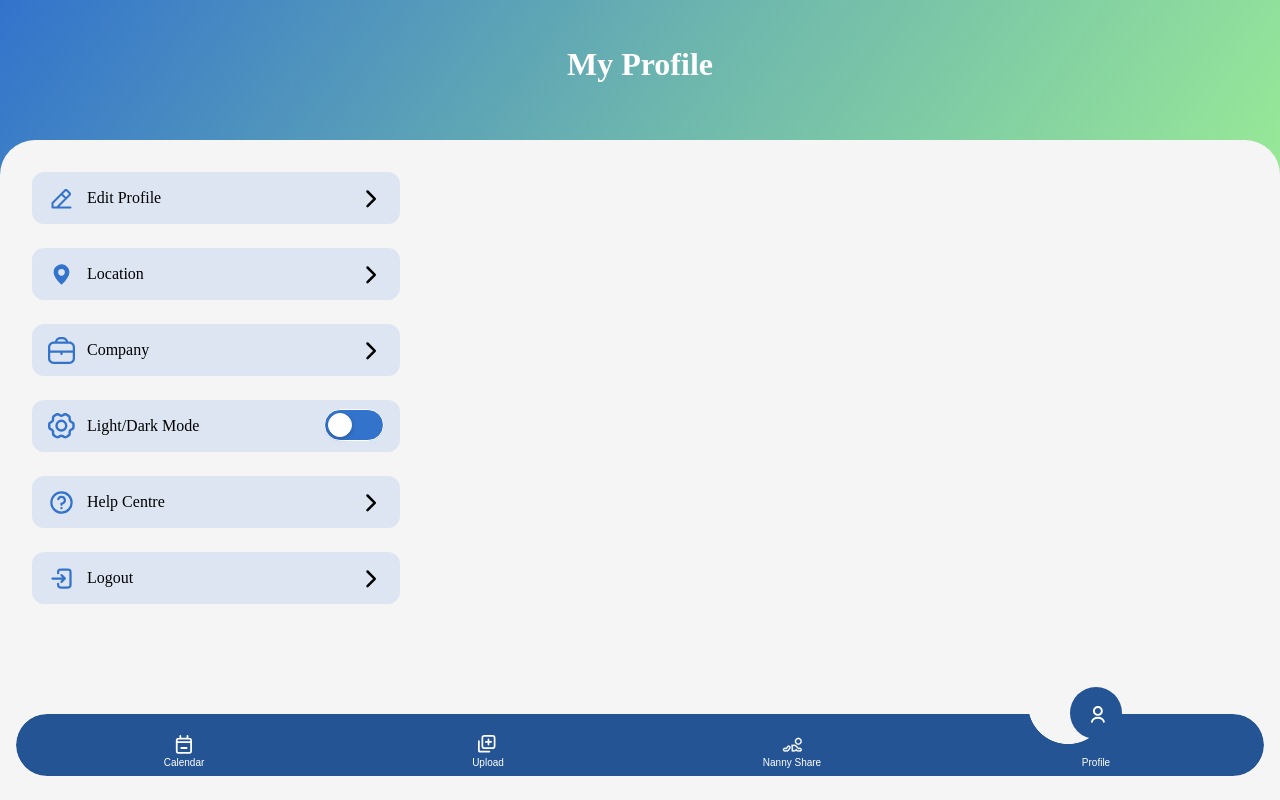
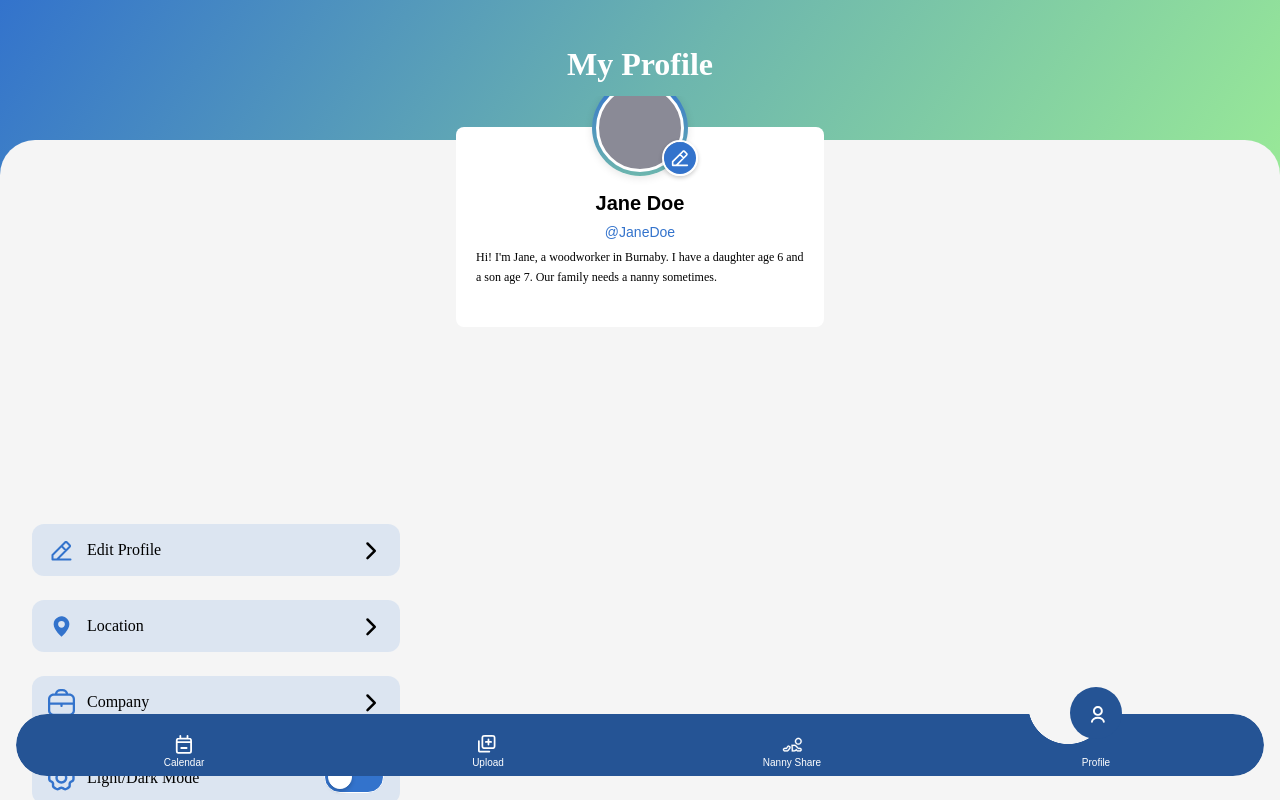
Before and after one commit to IDSP-TRADECARE/Tandem, a Next.js app: page /profile/MainProfile in a window 1280 px wide. Built offline with nearby package versions, Linux system fonts and the light colour scheme; no server answers; a web font is replaced by a local one.

Commit message:
fixing main page overlaps

```diff
--- a/src/app/profile/MainProfile/page.jsx
+++ b/src/app/profile/MainProfile/page.jsx
@@ -6,6 +6,7 @@ import {HalfBackground} from '@/app/components/ui/backgrounds/HalfBackground'
 import {OptionButton} from '@/app/components/ui/profile/optionbtn'
 import { BottomNav } from '@/app/components/Layout/BottomNav'
 import { ToggleButton } from '@/app/components/ui/profile/togglebtn'
+import User from '@/app/components/ui/profile/User/user'
 
 function MainProfile() {
   const router = useRouter();
@@ -15,8 +16,13 @@ function MainProfile() {
         <div className="p-8 space-y-8 mt-8 flex justify-center" >
             <ProfileHeader title="My Profile" showBackButton={false} />
         </div>
+
+        <div className="flex justify-center relative z-30">
+          <User />
+        </div>
       <HalfBackground topPosition="140px">
-        <div className="p-8 space-y-8">
+
+        <div className="p-8 space-y-6 pt-96">
           <div className="flex flex-col items-start space-y-6">
             <OptionButton
               icon="/profile/ComponentIcon/Edit.svg"
```
